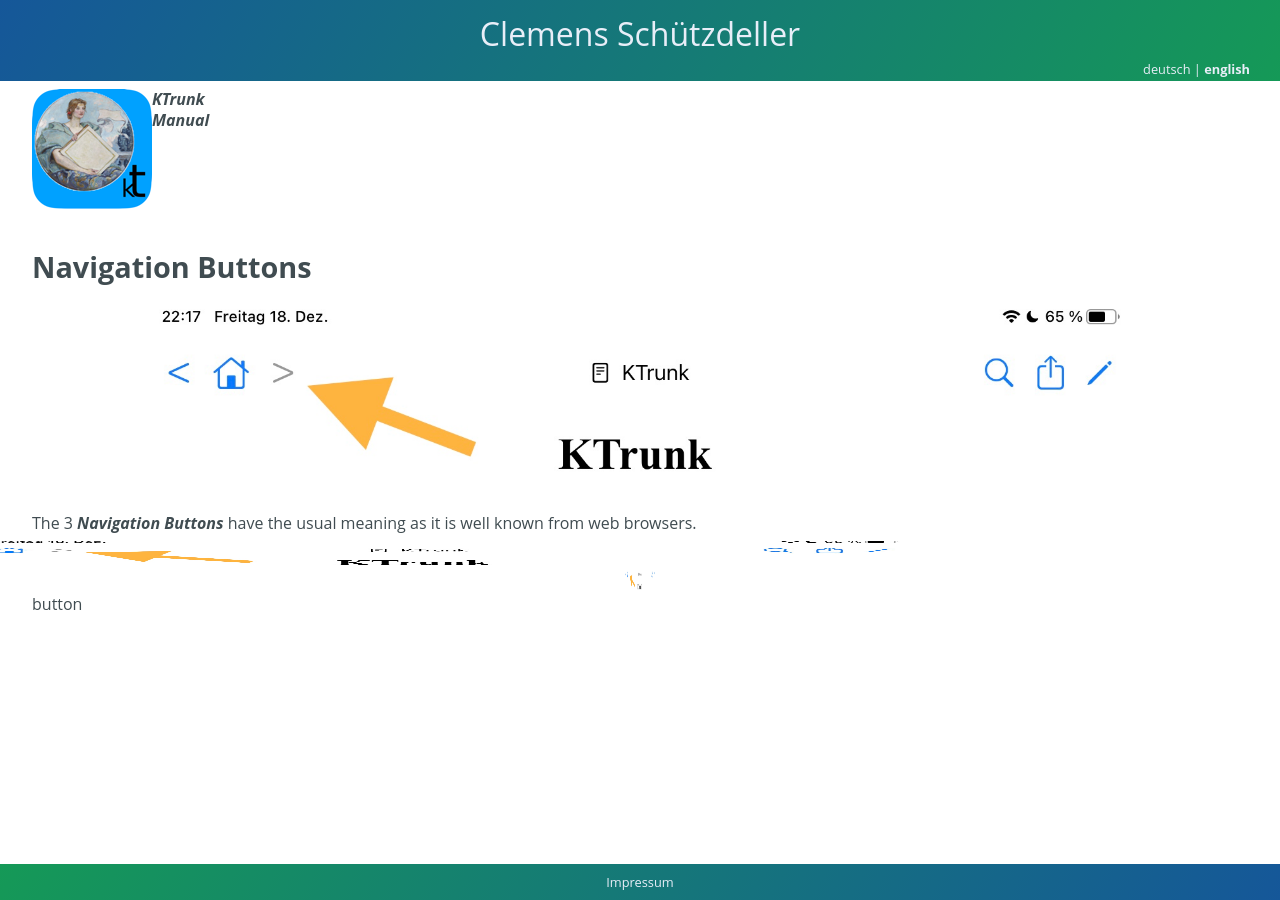
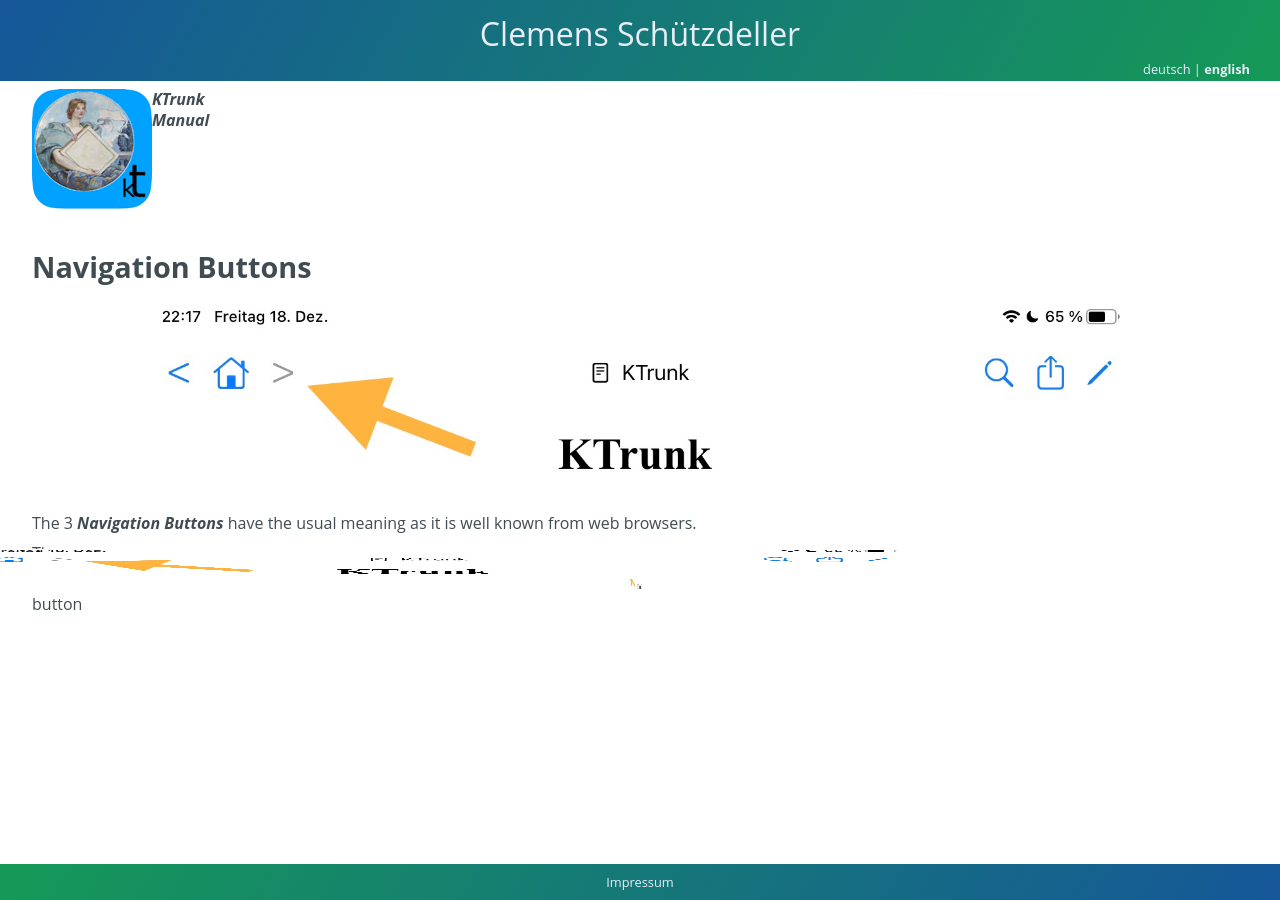
Before and after one commit to cs-LA/home, a Jekyll site: the page built from KTrunk/Manual/NavigationButtons.md, in a window 1280 px wide. Built offline with Jekyll 4.4.1, drawn with Linux system fonts in a browser that asks for light colours; our own code applies the rules of GitHub Pages for plain Markdown files.

Commit message:
Update NavigationButtons.md

```diff
--- a/KTrunk/Manual/NavigationButtons.md
+++ b/KTrunk/Manual/NavigationButtons.md
@@ -17,7 +17,17 @@
 
 <span class="en">The <img src="NavigationButtons.png" style="width: 30px; height: 30px;"> button</span>
 <span class="de"></span>
+
+
+
 <img src="NavigationButtons.png" width=30px height=30px style="margin: -75px 0 0 -100px;">
+
+<div style="overflow:hidden;">
+   <img src="NavigationButtons.png" alt="" style="margin:-30% 0px -10% 0px;" />
+</div>
+
+
+
 <span class="en"></span>
 <span class="de"></span>
 
```
